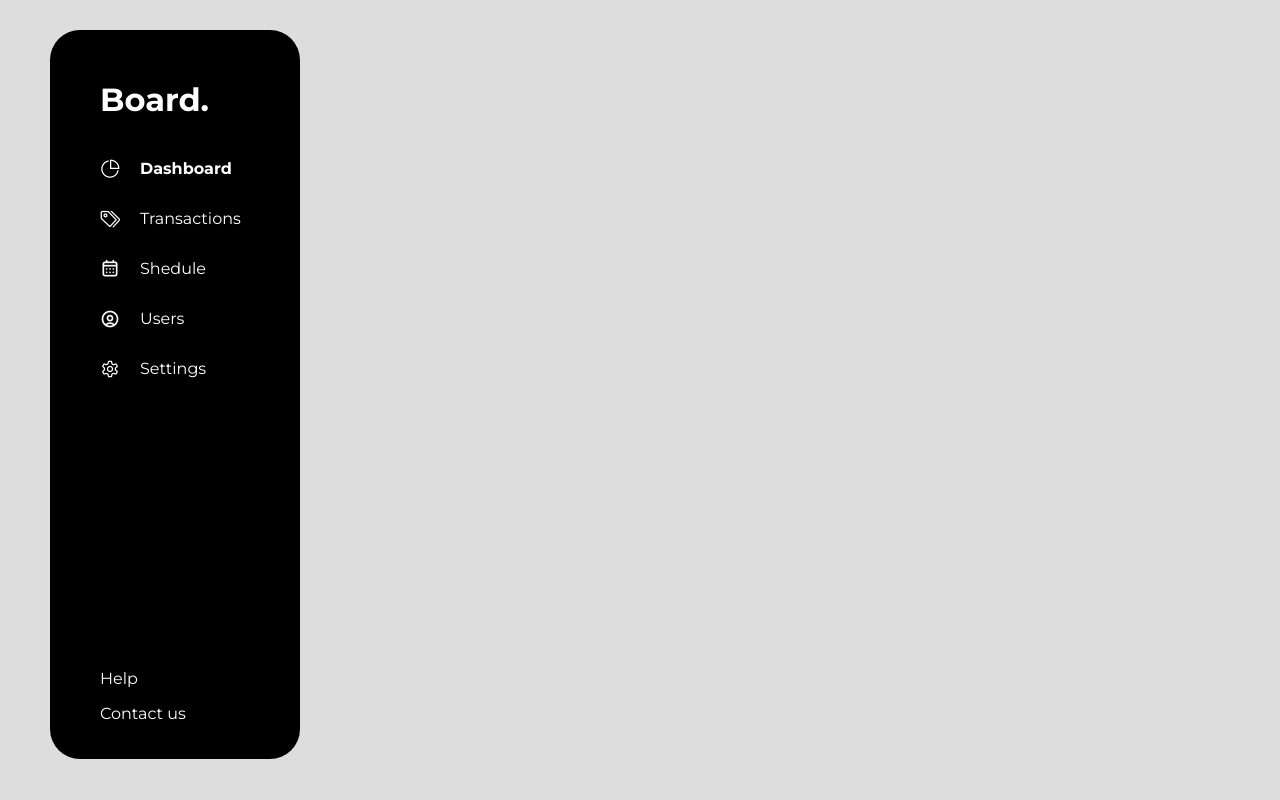
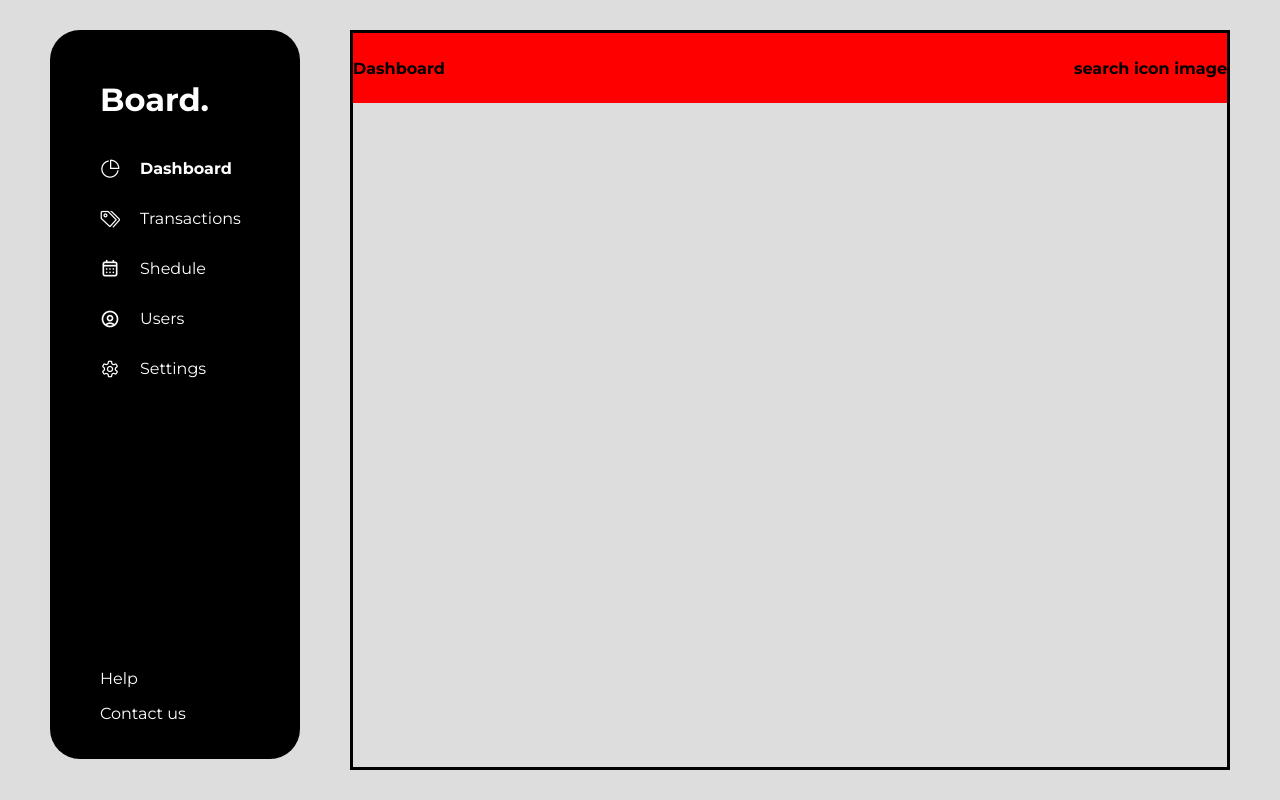
Before and after one commit to arpittyagi102/Task-for-Listed, a React (Create React App) app: page /dashboard in a window 1280 px wide. Built offline with nearby package versions, Linux system fonts and the light colour scheme.

Commit message:
Added Chart.js for charting and more progress

```diff
--- a/package.json
+++ b/package.json
@@ -7,8 +7,10 @@
     "@testing-library/jest-dom": "^5.16.5",
     "@testing-library/react": "^13.4.0",
     "@testing-library/user-event": "^13.5.0",
+    "chart.js": "^4.2.1",
     "jwt-decode": "^3.1.2",
     "react": "^18.2.0",
+    "react-chartjs-2": "^5.2.0",
     "react-dom": "^18.2.0",
     "react-scripts": "5.0.1",
     "web-vitals": "^2.1.4"
--- a/src/components/Dashboard/Dashboard.js
+++ b/src/components/Dashboard/Dashboard.js
@@ -1,12 +1,24 @@
 import React from "react";
-import "./dashboard.css"
+import "./dashboard.css";
+//import MyChart from './MyChart'
 import Dashboardsidebar from "./Dashboard-sidebar/Dashboardsidebar";
+//import LineChart from "./LineChart";
 
 export default function Dashboard() {
     return (
         <>
             <div className="outer">
-                <Dashboardsidebar />
+                <div className="left">
+                    <Dashboardsidebar />
+                </div>
+                <div className="main-page">
+                    <div className="header">
+                        Dashboard
+                    <div className="search-outer">
+                        search icon image
+                    </div>
+                    </div>
+                </div>
             </div>
         </>
     )
--- /dev/null
+++ b/src/components/Dashboard/LineChart.js
@@ -0,0 +1,16 @@
+// ./components/LineChart.js
+
+import React from "react";
+//import Chart from "chart.js/auto";
+import { Line } from "react-chartjs-2";
+import { data } from "./Chartdata";
+
+const LineChart = () => {
+  return (
+    <div>
+      <Line data={data} />
+    </div>
+  );
+};
+
+export default LineChart;
--- /dev/null
+++ b/src/components/Dashboard/MyChart.js
@@ -0,0 +1,21 @@
+import Chart from 'chart.js/auto';
+import { getRelativePosition } from 'chart.js/helpers';
+
+const chart = new Chart(ctx, {
+  type: 'line',
+  data: data,
+  options: {
+    onClick: (e) => {
+      const canvasPosition = getRelativePosition(e, chart);
+
+      // Substitute the appropriate scale IDs
+      const dataX = chart.scales.x.getValueForPixel(canvasPosition.x);
+      const dataY = chart.scales.y.getValueForPixel(canvasPosition.y);
+    }
+    return(
+        <>
+
+        </>
+    )
+  }
+});
--- a/src/components/Dashboard/dashboard.css
+++ b/src/components/Dashboard/dashboard.css
@@ -3,6 +3,7 @@
 }
 .outer{
     position:absolute;
+    display: flex;
     top:0px;
     right:0px;
     bottom:0px;
@@ -10,3 +11,21 @@
     padding :30px 50px;
     background-color: #DDDDDD;
 }
+.left{
+    float:left
+}
+.main-page{
+    float: right;
+    width: 100%;
+    margin-left: 50px;
+    border: solid;
+}
+.header{
+    width:100%;
+    height: 70px;
+    background-color: red;
+    display: flex;
+    align-items: center;
+    justify-content: space-between;
+    font-weight: bold;
+}
```
Also changed, not shown: src/components/Dashboard/Chartdata.js (added, +18 -0 lines), src/components/Dashboard/Data.js (added, +32 -0 lines), 1 other file (tests, documents, lock files or other folders).
